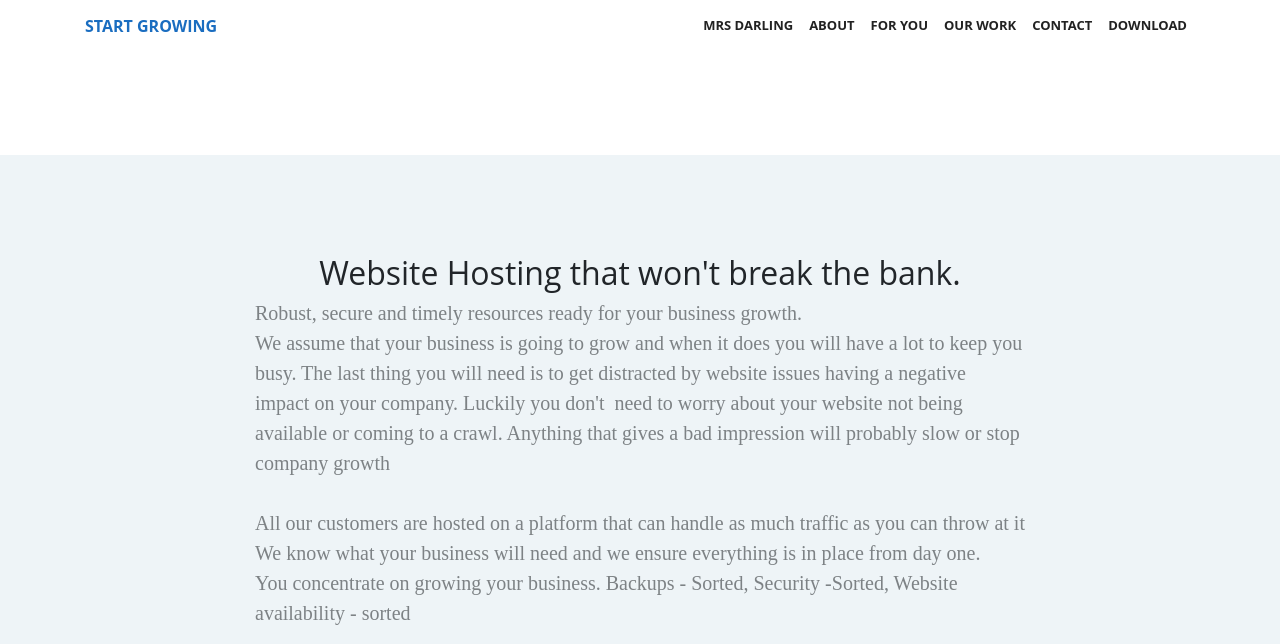
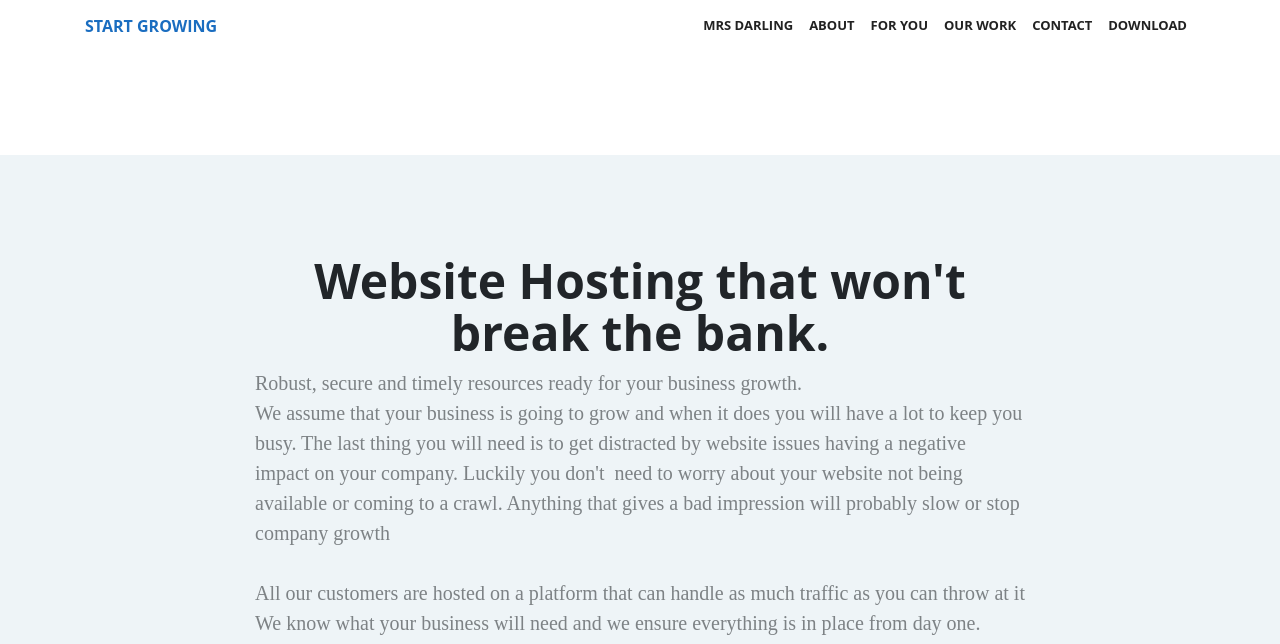
Before and after one commit to primertest-org/ADAADA, a Jekyll site: the page built from index.html, in a window 1280 px wide and 1400 px high, scrolled down 3163 px. Shown: the top 644 px of the window. Built offline with Jekyll 4.4.1, drawn with Linux system fonts in a browser that asks for light colours; some web fonts are replaced.

Commit message:
Updated '_sass/pricing.scss' via CloudCannon

```diff
--- a/_sass/pricing.scss
+++ b/_sass/pricing.scss
@@ -5,6 +5,10 @@
     max-width: 800px;
 
     margin: 0 auto;
+}
+h2 {
+    font-size: 3rem;
+    font-weight: 700;
 }
     .features {
     padding: 50px 0;
```
